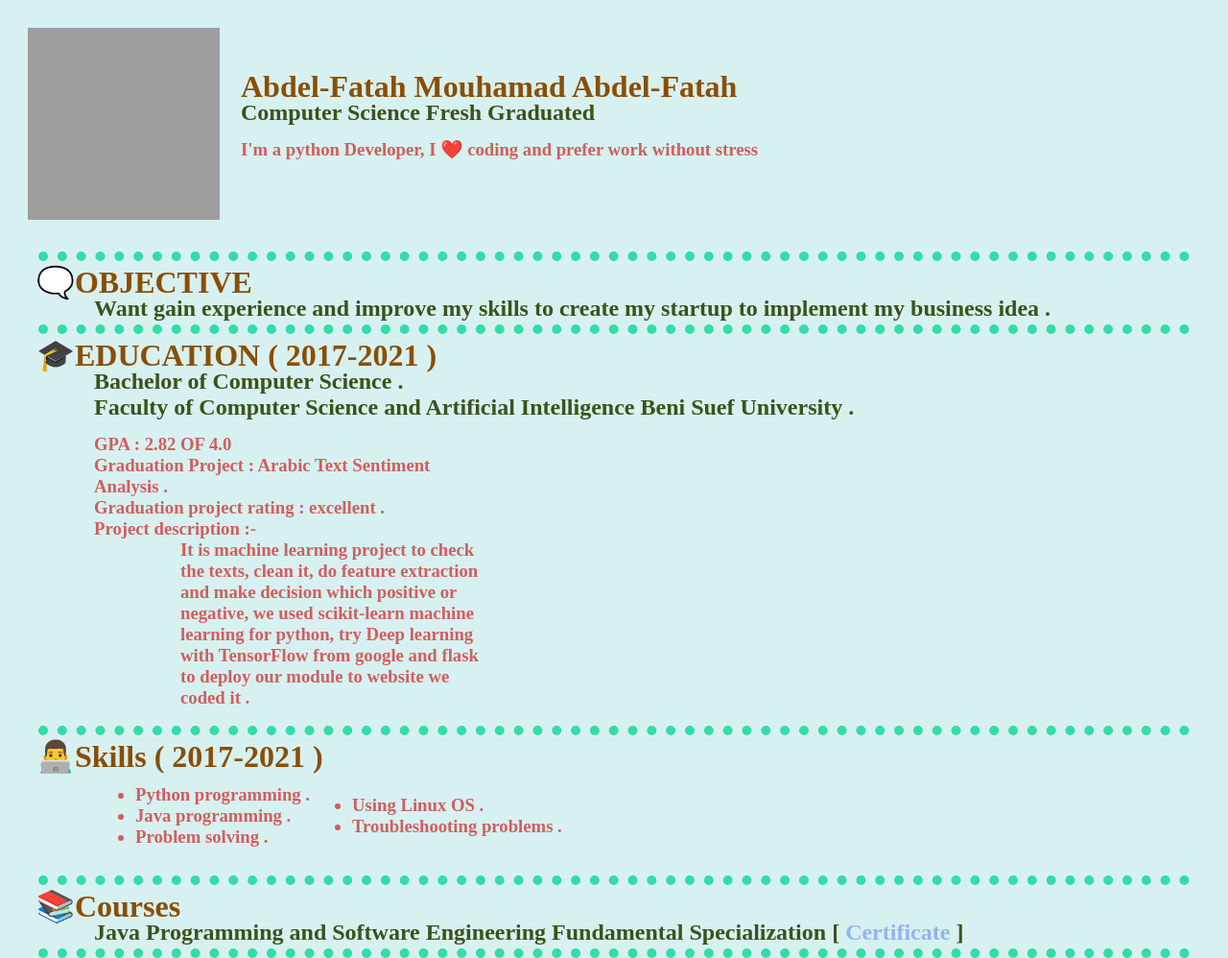
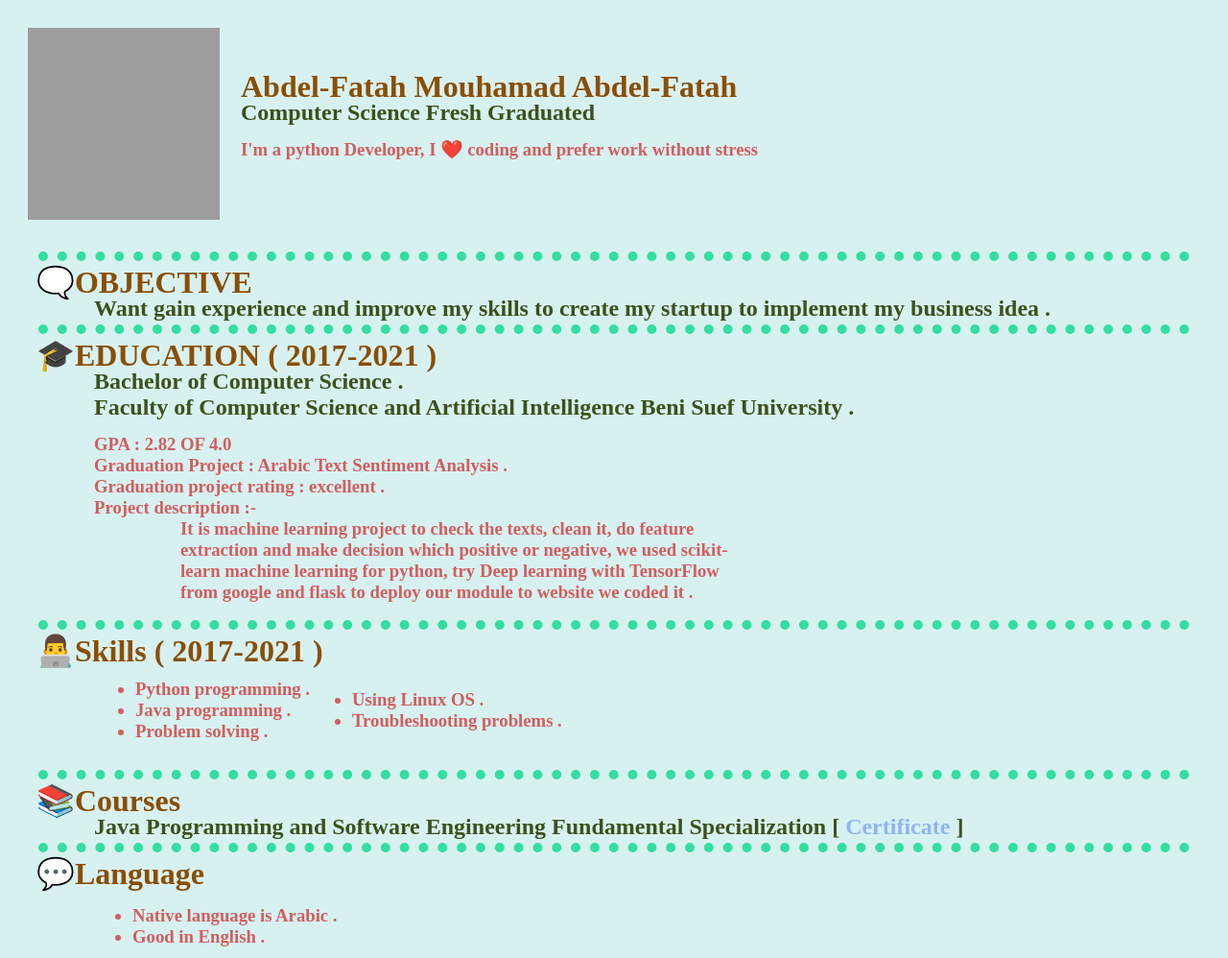
Before and after one commit to b5b7/cv, a plain HTML site: page index.html in a window 1280 px wide. Shown: the top 998 px of the page at 96% size. Drawn offline with Linux system fonts and the light colour scheme; grey boxes are pictures that could not be loaded.

Commit message:
Update index.html

```diff
--- a/index.html
+++ b/index.html
@@ -27,7 +27,7 @@
     <h1 style="margin-left: 30px;">🎓EDUCATION ( 2017-2021 )</h1>
     <h2 style="margin-left: 90px;">Bachelor of Computer Science .<br>Faculty of Computer Science and Artificial Intelligence Beni Suef University .</h2>
     <h2 style="margin-left: 90px;"></h2>
-    <div style="width: 40%;">
+    <div style="width: 60%;">
         <h3 style="margin-left: 90px;">
             <strong>GPA :</strong> 2.82 OF 4.0 <br>
             <strong>Graduation Project :</strong> Arabic Text Sentiment Analysis .<br>
```
